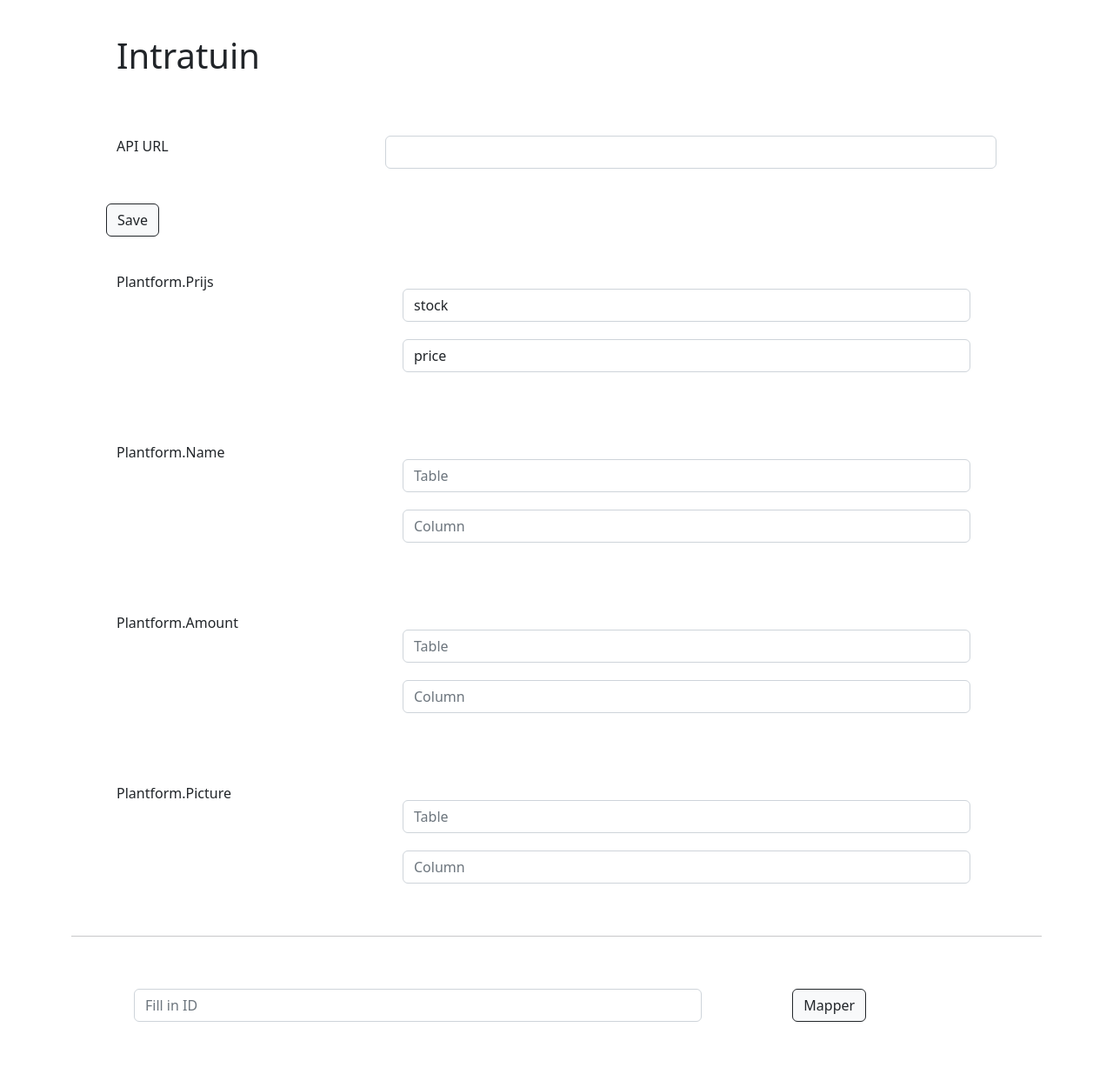
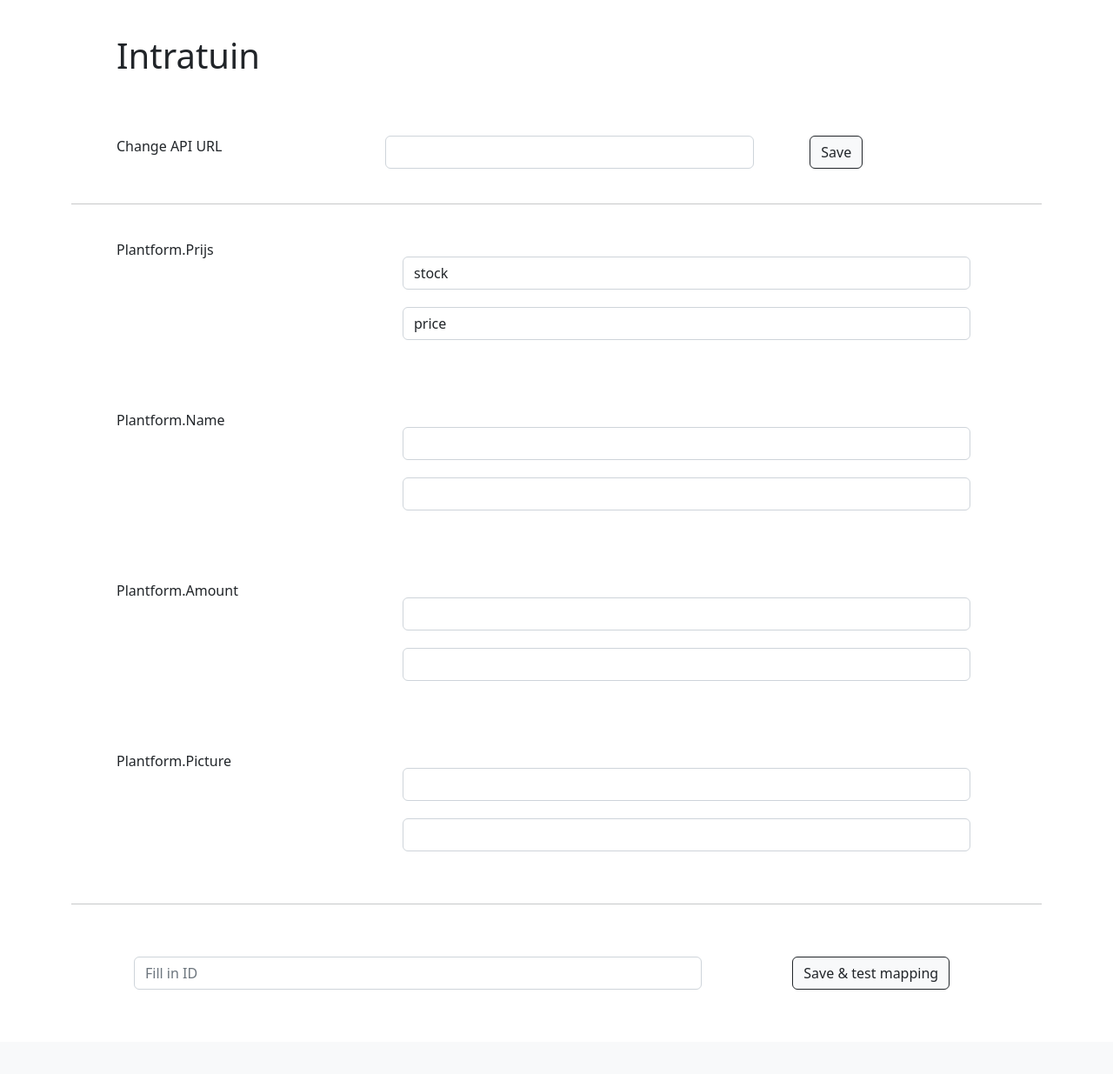
Before and after one commit to alinaven/cs50-final-project, a Flask app: page /intratuin in a window 1280 px wide. Shown: the part 56-1291 px from the top of the page at 87% size. After the commit the page ends 1194 px from the top, so only its background shows below. Run offline with Flask 3, Linux system fonts and the light colour scheme; data comes from the database, SQL or seed files in the repository.

Commit message:
Update customer.html for front-end changes

```diff
--- a/templates/customer.html
+++ b/templates/customer.html
@@ -6,73 +6,70 @@
       <h1>{{customerFriendly}}</h1>
     </div>
   </div>
-
   <form action="{{customer}}" method="post">
-    <div class="row" class="plantform-field plantform-price">
+    <div class="row" class="api-url-field">
       <div class="col-3 field-name">
-        API URL
+        Change API URL
       </div>
-      <div class="col-sm form-group">
-        <input name="plantform-price-table" type="text" class="form-control" id="plantform-price-table">
+      <div class="col-5 form-group">
+        <input name="api-url-field" type="text" class="form-control" id="api-url-field">
       </div>
-    </div>
-    <div class="col-3">
-      <div class="mapper-button">
+      <div class="col-2 mapper-button">
         <button class="btn btn-light btn-outline-dark"" type="submit">Save</button>
       </div>
     </div>
   </form>
-
+<hr>
   <form action="api/{{customerApi}}" method="post">
-    <div class="row" class="plantform-field plantform-price">
+    <div class="row" class="field price">
       <div class="col-3 field-name">
         Plantform.Prijs
       </div>
       <div class="col-8 field-form">
         <div class="col-sm form-group">
-          <input name="plantform-price-table" type="text" class="form-control" id="plantform-price-table" placeholder="{{pricetable}}" value="{{pricetable}}">
+          <input name="price-table" type="text" class="form-control" id="price-table" placeholder="{{pricetable}}" value="{{pricetable}}">
         </div>
         <div class="col-sm form-group">
-            <input name="plantform-price-column" type="text" class="form-control" id="plantform-price-column" placeholder="{{pricefield}}" value="{{pricefield}}">
+          <input name="price-field" type="text" class="form-control" id="price-field" placeholder="{{pricefield}}" value="{{pricefield}}">
           </div>
         </div>
       </div>
-      <div class="row" class="plantform-field plantform-name">
+      <div class="row" class="field name">
         <div class="col-3 field-name">
           Plantform.Name
         </div>
       <div class="col-8 field-form">
         <div class="col-sm form-group">
-          <input name="plantform-name-table" type="text" class="form-control" id="plantform-name-table" placeholder="Table">
+          <input name="name-table" type="text" class="form-control" id="name-table" placeholder="{{nametable}}" value="{{nametable}}">
         </div>
         <div class="col-sm form-group">
-          <input name="plantform-name-column"" type="text" class="form-control" id="plantform-name-column" placeholder="Column">
+          <input name="name-field" type="text" class="form-control" id="name-field" placeholder="{{namefield}}" value="{{namefield}}">
         </div>
       </div>
     </div>
-    <div class="row" class="plantform-field plantform-amount">
+    <div class="row" class="field amount">
       <div class="col-3 field-name">
         Plantform.Amount
       </div>
       <div class="col-8 field-form">
         <div class="col-sm form-group">
-          <input name="plantform-amount-table" type="text" class="form-control" id="plantform-amount-table" placeholder="Table">
+          <input name="amount-table" type="text" class="form-control" id="amount-table" placeholder="{{amounttable}}" value="{{amounttable}}">
         </div>
         <div class="col-sm form-group">
-          <input name="plantform-amount-column" type="text" class="form-control" id="plantform-amount-column" placeholder="Column">
+          <input name="amount-field" type="text" class="form-control" id="amount-field" placeholder="{{amountfield}}" value="{{amountfield}}">
         </div>
       </div>
     </div>
-    <div class="row" class="plantform-field plantform-picture">
+    <div class="row" class="field picture">
       <div class="col-3 field-name">
         Plantform.Picture
       </div>
       <div class="col-8 field-form">
         <div class="col-sm form-group">
-          <input name="plantform-picture-table" type="text" class="form-control" id="plantform-picture-table" placeholder="Table">
+          <input name="picture-table" type="text" class="form-control" id="picture-table" placeholder="{{picturetable}}" value="{{picturetable}}">
         </div>
         <div class="col-sm form-group">
-          <input name="plantform-picture-column" type="text" class="form-control" id="plantform-picture-column" placeholder="Column">
+          <input name="picture-field" type="text" class="form-control" id="picture-field" placeholder="{{picturefield}}" value="{{picturefield}}">
         </div>
       </div>
     </div>
@@ -85,7 +82,7 @@
       </div>
       <div class="col-3">
         <div class="mapper-button">
-          <button class="btn btn-light btn-outline-dark"" type="submit">Mapper</button>
+          <button class="btn btn-light btn-outline-dark" type="submit">Save & test mapping</button>
         </div>
       </div>
     </div>
```
